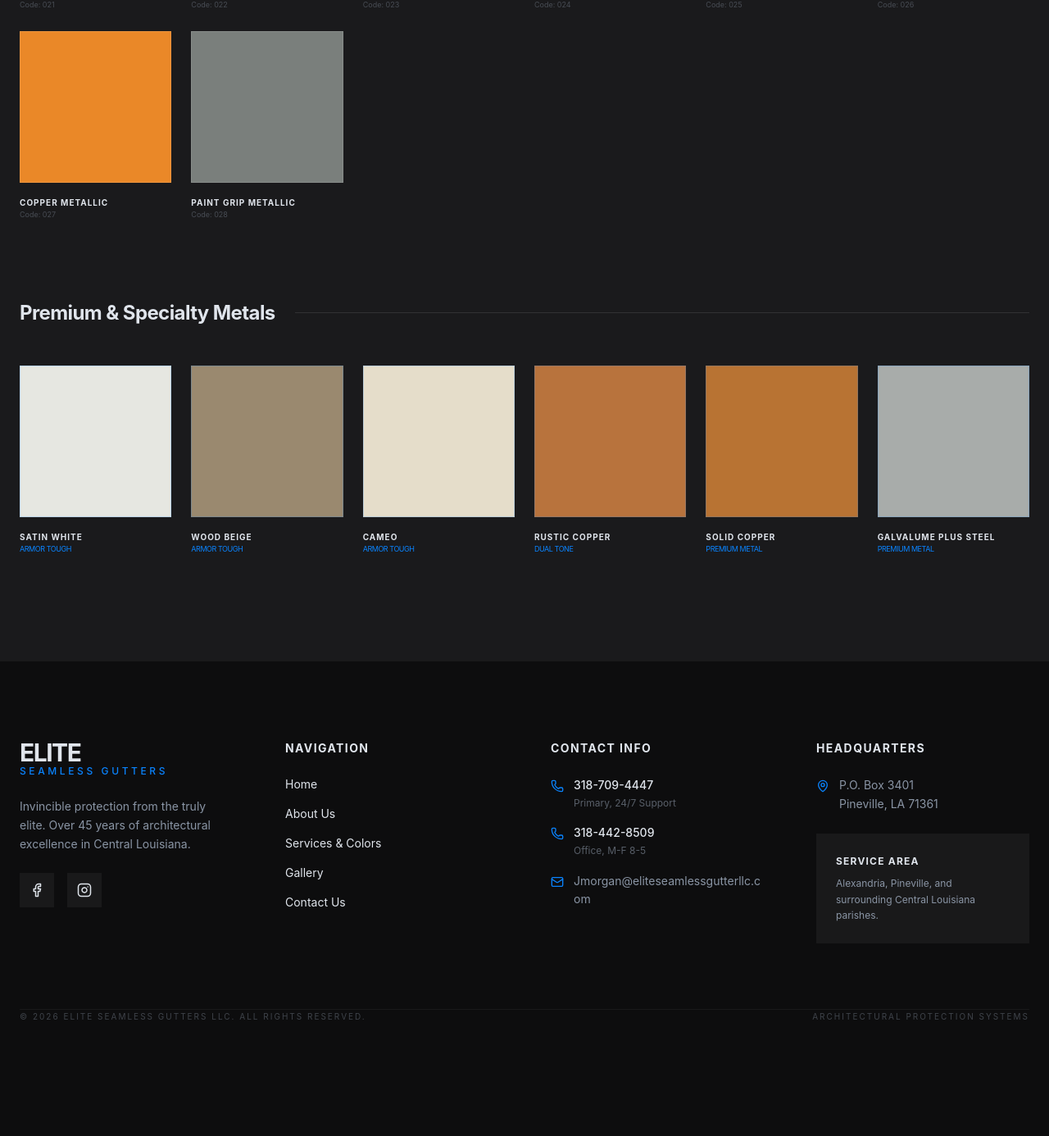
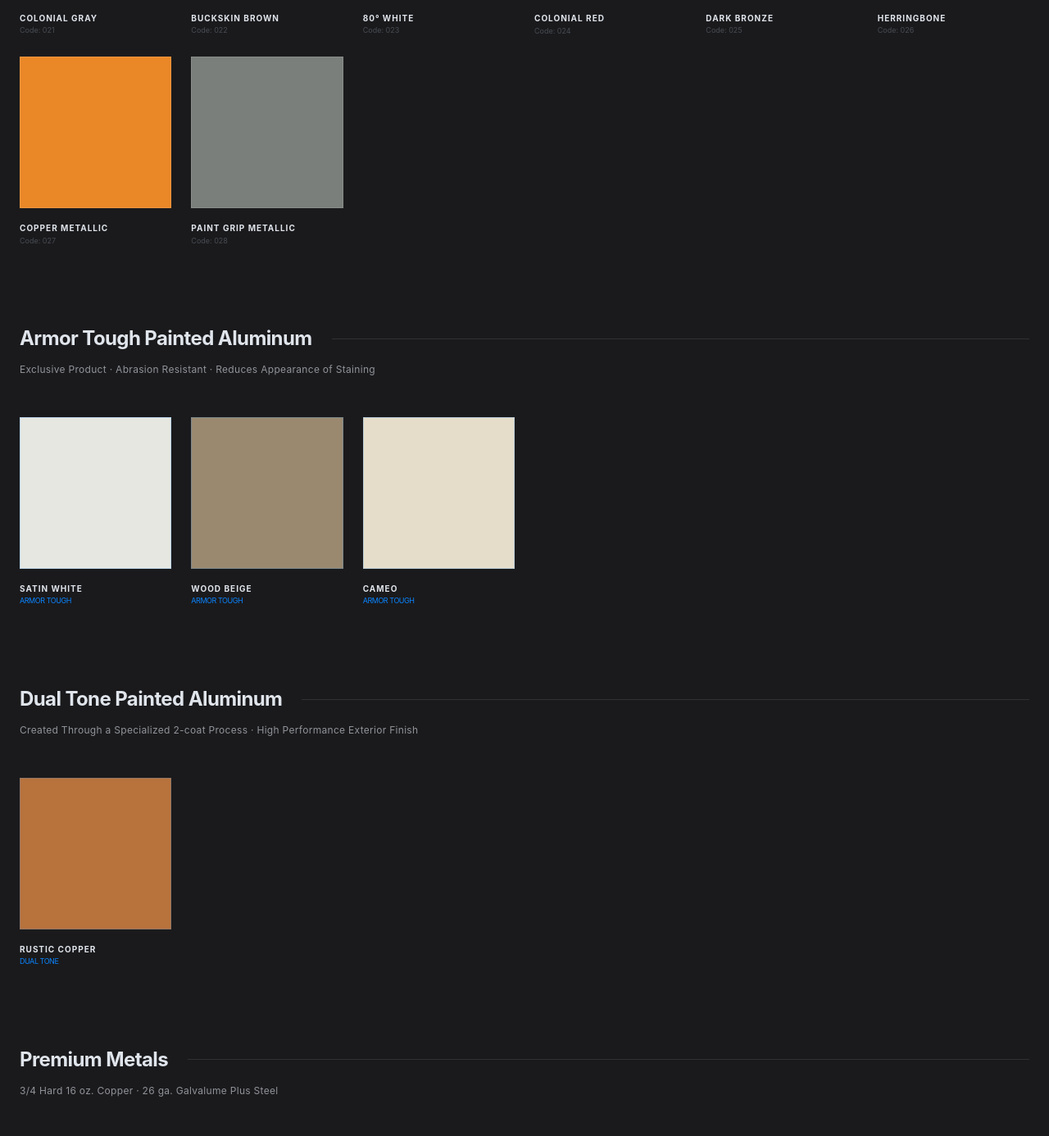
Before and after one commit to Founditmarketing/elite-seamless-gutters-llc, a React (Vite) app: page /services in a window 1280 px wide. Shown: the part 2706-4092 px from the top of the page at 82% size. Before the commit the page ends 4002 px from the top, so only its background shows below. Built offline with nearby package versions, Linux system fonts and the light colour scheme.

Commit message:
Reorganize color swatches into proper product categories

```diff
--- a/src/pages/Services.tsx
+++ b/src/pages/Services.tsx
@@ -29,13 +29,19 @@ const colors = [
   { code: "028", name: "Paint Grip Metallic", hex: "#7A7F7C" },
 ];
 
-const premiumColors = [
-  { code: "130", name: "Satin White", type: "Armor Tough", hex: "#E6E7E1" },
-  { code: "131", name: "Wood Beige", type: "Armor Tough", hex: "#9A896F" },
-  { code: "132", name: "Cameo", type: "Armor Tough", hex: "#E5DDCA" },
-  { code: "129", name: "Rustic Copper", type: "Dual Tone", hex: "#B8733D" },
-  { code: "890", name: "Solid Copper", type: "Premium Metal", hex: "#B87333" },
-  { code: "920", name: "Galvalume Plus Steel", type: "Premium Metal", hex: "#A8ACAA" },
+const armorToughColors = [
+  { code: "130", name: "Satin White", hex: "#E6E7E1" },
+  { code: "131", name: "Wood Beige", hex: "#9A896F" },
+  { code: "132", name: "Cameo", hex: "#E5DDCA" },
+];
+
+const dualToneColors = [
+  { code: "129", name: "Rustic Copper", hex: "#B8733D" },
+];
+
+const premiumMetals = [
+  { code: "890", name: "Solid Copper", hex: "#B87333" },
+  { code: "920", name: "Galvalume Plus Steel", hex: "#A8ACAA" },
 ];
 
 export default function Services() {
@@ -112,17 +118,18 @@ export default function Services() {
           </div>
 
           <div className="space-y-24">
-            {/* Standard Colors */}
+            {/* Traditional Painted Aluminum */}
             <div>
-              <h3 className="text-2xl font-bold mb-12 flex items-center">
-                Standard Selection
+              <h3 className="text-2xl font-bold mb-3 flex items-center">
+                Traditional Painted Aluminum
                 <div className="ml-6 flex-1 h-[1px] bg-white/10"></div>
               </h3>
+              <p className="text-xs text-silver/60 mb-12 tracking-wide">Factory Baked Finish &middot; Flexible for Roll Forming &middot; Exterior Durability</p>
               <div className="grid grid-cols-2 md:grid-cols-4 lg:grid-cols-6 gap-6">
                 {colors.map((color) => (
                   <div key={color.code} className="group">
                     <div className="aspect-square liquid-shield mb-4 flex items-center justify-center border border-white/10 group-hover:border-azure/50 transition-colors" style={{ backgroundColor: color.hex }}>
-                      <span className="font-bold text-xl opacity-0 group-hover:opacity-100 transition-opacity" style={{ color: ['004','002','006','010','011','018','025'].includes(color.code) ? '#fff' : '#1E201F' }}>{color.code}</span>
+                      <span className="font-bold text-xl opacity-0 group-hover:opacity-100 transition-opacity" style={{ color: ['004','002','006','010','011','018','025','024','009','014','008','022','028'].includes(color.code) ? '#fff' : '#1E201F' }}>{color.code}</span>
                     </div>
                     <p className="text-[10px] uppercase tracking-widest font-bold text-silver">{color.name}</p>
                     <p className="text-[9px] opacity-40">Code: {color.code}</p>
@@ -131,20 +138,61 @@ export default function Services() {
               </div>
             </div>
 
-            {/* Premium Metals */}
+            {/* Armor Tough Painted Aluminum */}
             <div>
-              <h3 className="text-2xl font-bold mb-12 flex items-center">
-                Premium & Specialty Metals
+              <h3 className="text-2xl font-bold mb-3 flex items-center">
+                Armor Tough Painted Aluminum
                 <div className="ml-6 flex-1 h-[1px] bg-white/10"></div>
               </h3>
+              <p className="text-xs text-silver/60 mb-12 tracking-wide">Exclusive Product &middot; Abrasion Resistant &middot; Reduces Appearance of Staining</p>
               <div className="grid grid-cols-2 md:grid-cols-3 lg:grid-cols-6 gap-6">
-                {premiumColors.map((color) => (
+                {armorToughColors.map((color) => (
                   <div key={color.code} className="group">
                     <div className="aspect-square liquid-shield mb-4 flex items-center justify-center border border-azure/20 transition-all" style={{ backgroundColor: color.hex }}>
                       <span className="font-bold text-xl opacity-0 group-hover:opacity-100 transition-opacity" style={{ color: ['131'].includes(color.code) ? '#fff' : '#1E201F' }}>{color.code}</span>
                     </div>
                     <p className="text-[10px] uppercase tracking-widest font-bold text-silver">{color.name}</p>
-                    <p className="text-[9px] text-azure uppercase tracking-tighter">{color.type}</p>
+                    <p className="text-[9px] text-azure uppercase tracking-tighter">Armor Tough</p>
+                  </div>
+                ))}
+              </div>
+            </div>
+
+            {/* Dual Tone Painted Aluminum */}
+            <div>
+              <h3 className="text-2xl font-bold mb-3 flex items-center">
+                Dual Tone Painted Aluminum
+                <div className="ml-6 flex-1 h-[1px] bg-white/10"></div>
+              </h3>
+              <p className="text-xs text-silver/60 mb-12 tracking-wide">Created Through a Specialized 2-coat Process &middot; High Performance Exterior Finish</p>
+              <div className="grid grid-cols-2 md:grid-cols-3 lg:grid-cols-6 gap-6">
+                {dualToneColors.map((color) => (
+                  <div key={color.code} className="group">
+                    <div className="aspect-square liquid-shield mb-4 flex items-center justify-center border border-azure/20 transition-all" style={{ backgroundColor: color.hex }}>
+                      <span className="font-bold text-xl opacity-0 group-hover:opacity-100 transition-opacity text-white">{color.code}</span>
+                    </div>
+                    <p className="text-[10px] uppercase tracking-widest font-bold text-silver">{color.name}</p>
+                    <p className="text-[9px] text-azure uppercase tracking-tighter">Dual Tone</p>
+                  </div>
+                ))}
+              </div>
+            </div>
+
+            {/* Premium Metals */}
+            <div>
+              <h3 className="text-2xl font-bold mb-3 flex items-center">
+                Premium Metals
+                <div className="ml-6 flex-1 h-[1px] bg-white/10"></div>
+              </h3>
+              <p className="text-xs text-silver/60 mb-12 tracking-wide">3/4 Hard 16 oz. Copper &middot; 26 ga. Galvalume Plus Steel</p>
+              <div className="grid grid-cols-2 md:grid-cols-3 lg:grid-cols-6 gap-6">
+                {premiumMetals.map((color) => (
+                  <div key={color.code} className="group">
+                    <div className="aspect-square liquid-shield mb-4 flex items-center justify-center border border-azure/20 transition-all" style={{ backgroundColor: color.hex }}>
+                      <span className="font-bold text-xl opacity-0 group-hover:opacity-100 transition-opacity" style={{ color: '#1E201F' }}>{color.code}</span>
+                    </div>
+                    <p className="text-[10px] uppercase tracking-widest font-bold text-silver">{color.name}</p>
+                    <p className="text-[9px] text-azure uppercase tracking-tighter">Premium Metal</p>
                   </div>
                 ))}
               </div>
```
